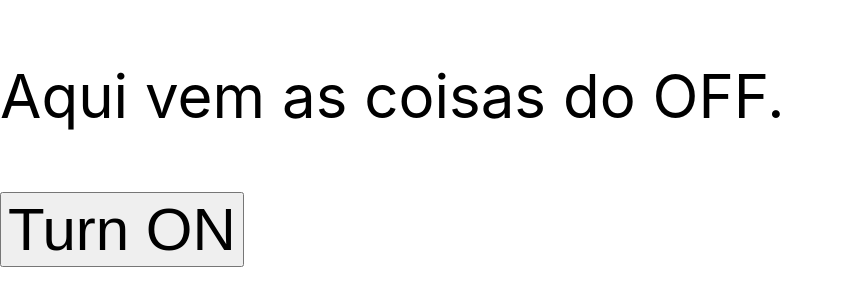
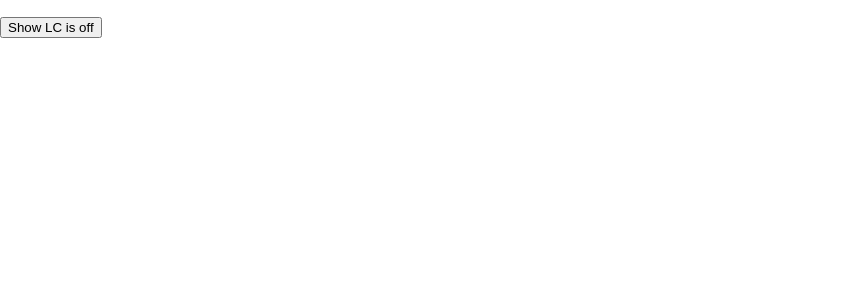
Before and after one commit to marcionavarro/curso-reactjs-e-nextjs, a React (Create React App) app in the folder secao4/: page / in a window 1280 px wide. Shown: the top 306 px of the page, without its empty margins (0-843 px from the left). Built offline with nearby package versions, Linux system fonts and the light colour scheme.

Commit message:
Seção 4 - React.lazy - Suspense e divisão de código (Code-Splitting)

```diff
--- a/secao4/src/templates/App/Home/index.jsx
+++ b/secao4/src/templates/App/Home/index.jsx
@@ -1,60 +1,25 @@
-// Compund Components
-import { createContext, useContext, useState } from 'react';
+import { lazy, Suspense, useState } from 'react';
+// import LazyComponent from './lazy-component';
 
-const s = {
-  style: {
-    fontSize: '60px',
-  },
+const loadComponent = () => {
+  console.log('Component Carregando....');
+  return import('./lazy-component');
 };
+const LazyComponent = lazy(loadComponent);
 
-const TurnOnOffContext = createContext();
-
-const TurnOnOff = ({ children }) => {
-  const [isOn, setIsOn] = useState(false);
-  const onTurn = () => setIsOn((s) => !s);
+export const Home = () => {
+  const [show, setShow] = useState(false);
 
   return (
-    <TurnOnOffContext.Provider value={{ isOn, onTurn }}>
-      {children}
-    </TurnOnOffContext.Provider>
+    <div>
+      <p>
+        <button onMouseOver={loadComponent} onClick={() => setShow((s) => !s)}>
+          Show {show ? 'LC on screen' : 'LC is off'}
+        </button>
+      </p>
+      <Suspense fallback={<p>Carregando...</p>}>
+        {show && <LazyComponent />}
+      </Suspense>
+    </div>
   );
 };
-
-const TurnedOn = ({ children }) => {
-  const { isOn } = useContext(TurnOnOffContext);
-  return isOn ? children : null;
-};
-const TurnedOff = ({ children }) => {
-  const { isOn } = useContext(TurnOnOffContext);
-  return isOn ? null : children;
-};
-const TurnButton = ({ ...props }) => {
-  const { isOn, onTurn } = useContext(TurnOnOffContext);
-  return (
-    <button onClick={onTurn} {...props}>
-      Turn {isOn ? 'OFF' : 'ON'}
-    </button>
-  );
-};
-const P = ({ children }) => <p {...s}>{children}</p>;
-
-export const Home = () => {
-  return (
-    <TurnOnOff>
-      <div>
-        <header>
-          <TurnedOff>
-            <P>Aqui vem as coisas do OFF.</P>
-          </TurnedOff>
-        </header>
-        <section>
-          <TurnedOn>
-            <P>Aqui as coisas que vão acontecer quando estiver ON.</P>
-          </TurnedOn>
-
-          <TurnButton {...s} />
-        </section>
-      </div>
-    </TurnOnOff>
-  );
-};
--- /dev/null
+++ b/secao4/src/templates/App/Home/lazy-component.jsx
@@ -0,0 +1,9 @@
+const LazyComponent = () => {
+	return (
+		<div>
+			<p>LazyComponent</p>
+		</div>
+	);
+};
+
+export default LazyComponent;
```
Also changed, not shown: secao4/.eslintrc.js.
